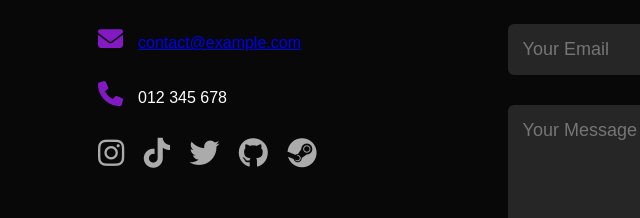
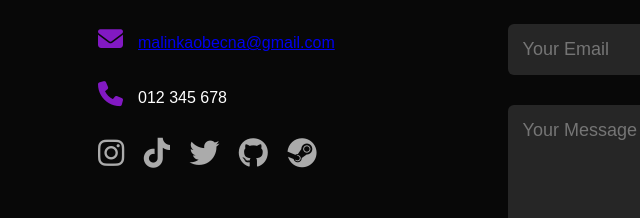
Before and after one commit to Openlab-2-2023/Timqooo-Portofolio, a plain HTML site: page docs/index.html in a window 1280 px wide. Shown: the part 3889-4107 px from the top of the page, 30-670 px from the left. Drawn offline with Linux system fonts and the light colour scheme.

Commit message:
aaaaaaaaaaaaaa

```diff
--- a/docs/index.html
+++ b/docs/index.html
@@ -207,7 +207,7 @@
             <div class="row">
                 <div class="contact-left">
                     <h1 class="sub-title">Contact Me</h1>
-                    <p><i class="fa-solid fa-envelope"></i><a href="mailto:malinkaobecna@gmail.com">contact@example.com</a></p>
+                    <p><i class="fa-solid fa-envelope"></i><a href="mailto:malinkaobecna@gmail.com">malinkaobecna@gmail.com</a></p>
                     <p><i class="fa-solid fa-phone"></i>012 345 678</p>
                     <div class="social-icons">
                         <a href="https://www.instagram.com/timqooo.h/" target="_blank"><i
```
